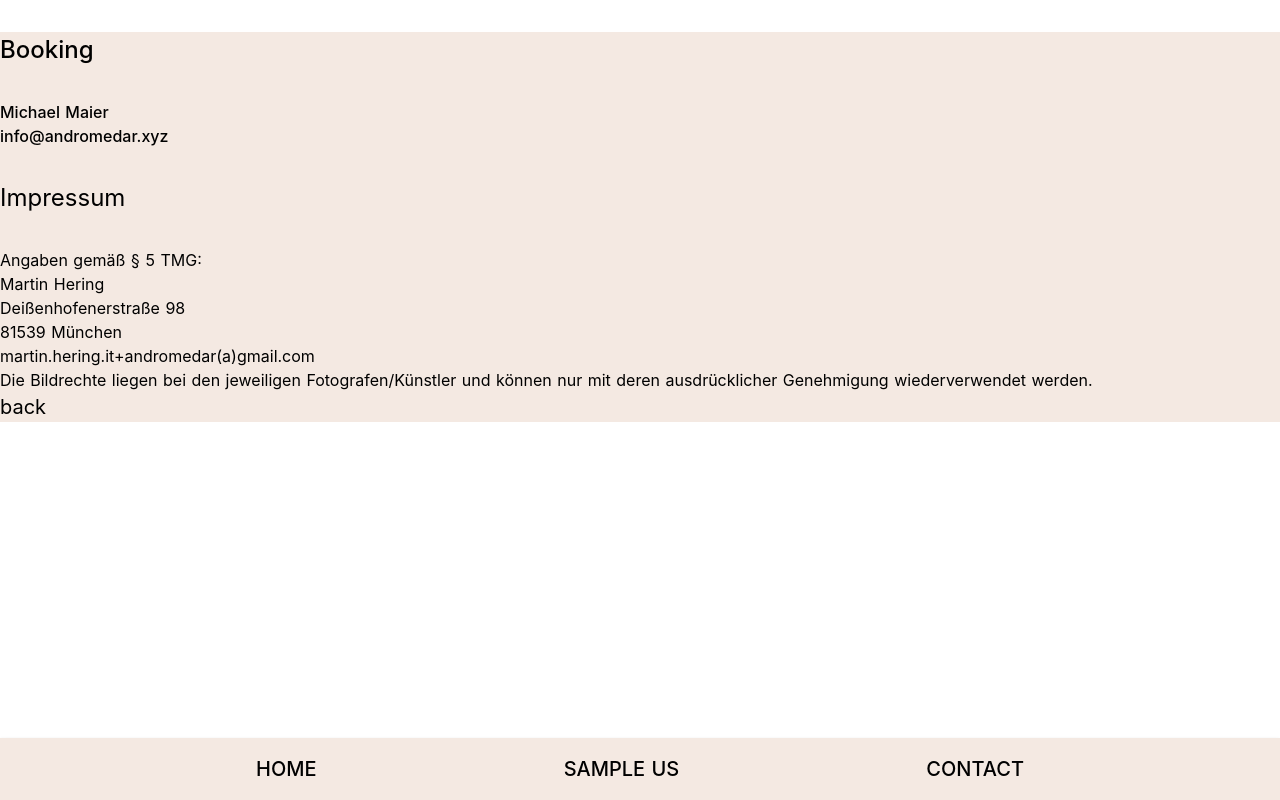
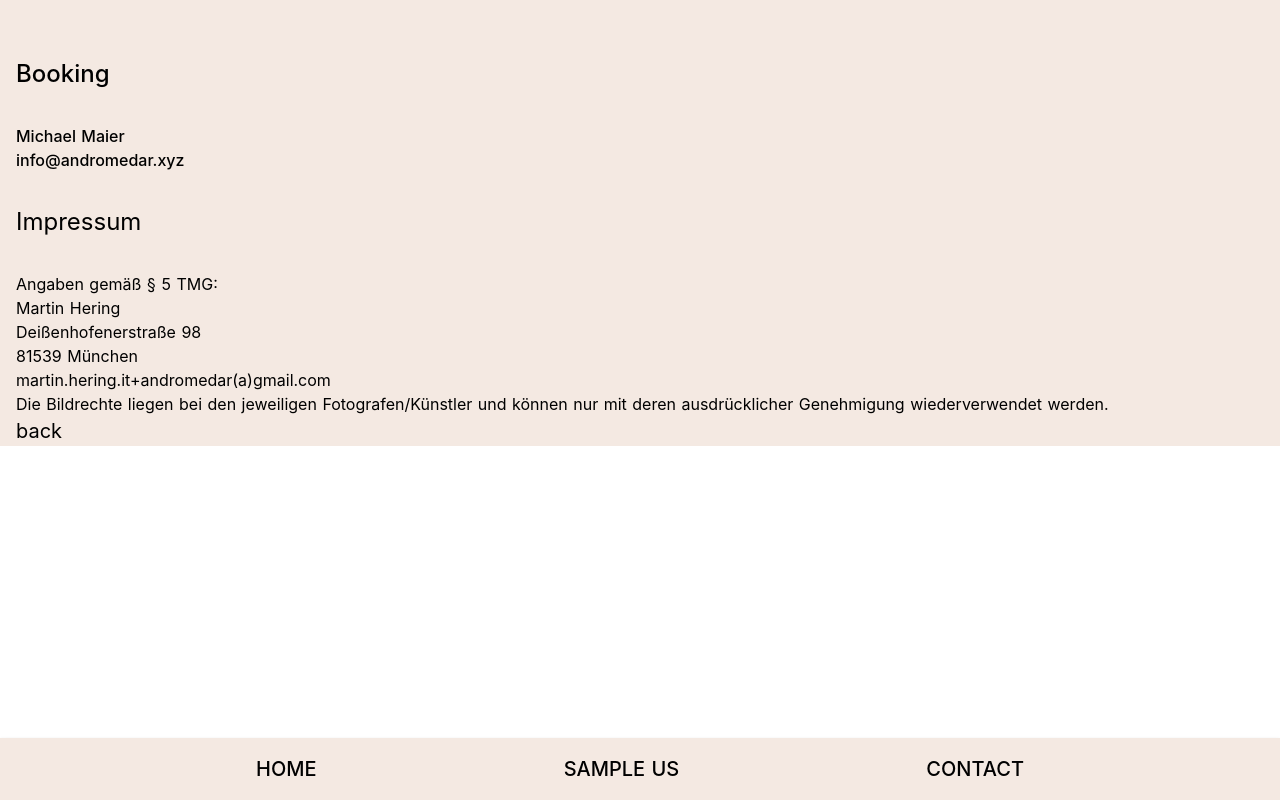
Before and after one commit to andromedarxyz/andromedarxyz.github.io, a Nuxt app: page /impressum in a window 1280 px wide. Built offline with nearby package versions, Linux system fonts and the light colour scheme.

Commit message:
clean css

```diff
--- a/pages/impressum.vue
+++ b/pages/impressum.vue
@@ -1,5 +1,5 @@
 <template>
-  <div class="container my-8" style="background-color: #f4e9e2">
+  <div class="container pt-6 px-4" style="background-color: #f4e9e2">
     <h2 class="text-2xl my-8 font-medium">Booking</h2>
     <div>
       <p class="font-medium">
@@ -20,7 +20,7 @@
       </p>
     </div>
 
-    <nuxt-link class="text-xl my-8" to="/">back</nuxt-link>
+    <nuxt-link class="text-xl mt-8" to="/">back</nuxt-link>
   </div>
 </template>
 
--- a/pages/index.vue
+++ b/pages/index.vue
@@ -22,7 +22,7 @@ export default {}
 <style lang="postcss">
 /* Sample `apply` at-rules with Tailwind CSS */
 .container {
-  @apply min-h-screen flex flex-col items-center text-center mx-auto pb-12;
+  @apply min-h-screen flex flex-col items-center text-center mx-auto pt-4 pb-12;
   max-width: 800px;
 }
 
--- a/pages/sampleus.vue
+++ b/pages/sampleus.vue
@@ -1,5 +1,5 @@
 <template>
-  <div class="container my-5 px-4" style="background-color: #f4e9e2">
+  <div class="container pt-6 px-4" style="background-color: #f4e9e2">
     <img src="/kugel.jpg" alt="Andromedar" class="image" />
     <div class="my-3">
       <h2 class="text-2xl my-8 font-medium">Samples</h2>
```
Also changed, not shown: 4 other files (tests, documents, lock files or other folders).
